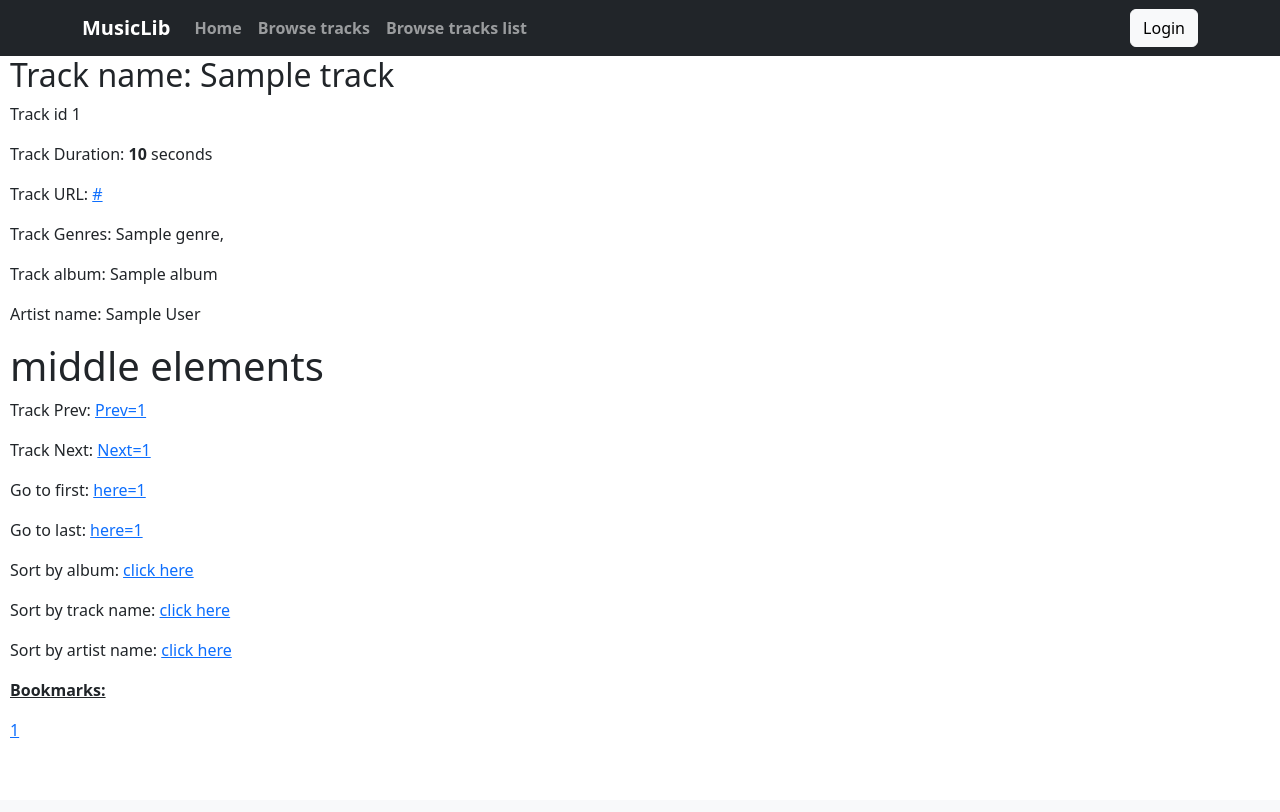
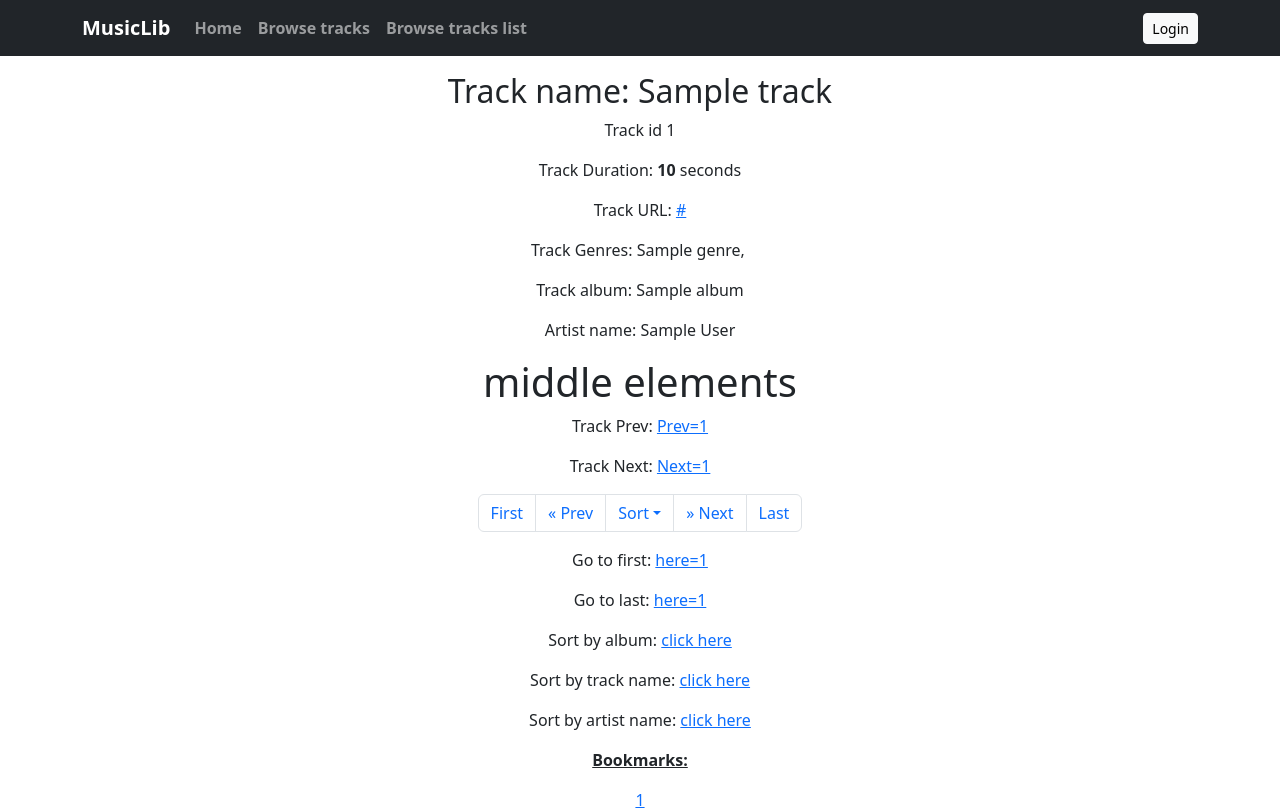
Before and after one commit to dampbacon/cs235_2022_assignment-fbee055, a Flask app: template music/templates/display_track.html in a window 1280 px wide. Before the commit the page ends 738 px from the top, so only its background shows below. Run offline with Flask 2, Linux system fonts and the light colour scheme; the template is opened without the code that fills it: most values are stand-ins (such as "Sample title", 1, 10 or a date in 2020); parts of the project's set-up code (start-up, migrations or seed data) failed here and were passed over; some libraries are stand-ins or nearby versions.

Commit message:
Implemented UI skeleton and UI tweaks

```diff
--- a/music/templates/display_track.html
+++ b/music/templates/display_track.html
@@ -2,7 +2,8 @@
 
 {% block content %}
 
-<div style="margin-left: 10px">
+<div style="margin-top: 1em; text-align: center;">
+
     <h2>Track name: {{ track.title }}</h2>
     <p>Track id {{ track.track_id }}</p>
     <p>Track Duration: <b>{{ track.track_duration }}</b> seconds</p>
@@ -21,27 +22,57 @@
     {% if track.album.title!=None %}
     <p>Track album: {{ track.album.title }}</p>
     {% endif %}
+
     {% if track.artist!=None %}
     <p>Artist name: {{ track.artist.full_name }}</p>
     {% endif %}
+
     {% if track!=first and track!=last%}
     <h1>middle elements</h1>
-        <p>Track Prev: <a href="/track/{{ np_tuple[0].track_id }}{{ query_params }}">Prev={{ np_tuple[0].track_id }}</a> </p>
-        <p>Track Next: <a href="/track/{{ np_tuple[1].track_id }}{{ query_params }}">Next={{ np_tuple[1].track_id }}</a> </p>
+    <p>Track Prev: <a href="/track/{{ np_tuple[0].track_id }}{{ query_params }}">Prev={{ np_tuple[0].track_id }}</a></p>
+    <p>Track Next: <a href="/track/{{ np_tuple[1].track_id }}{{ query_params }}">Next={{ np_tuple[1].track_id }}</a></p>
 
     {% endif %}
+
+    <nav aria-label="Page navigation example" style="display: flex; justify-content: center;">
+        <ul class="pagination">
+            <li class="page-item">
+                <a class="page-link" href="#" aria-label="First">
+                    <span class="sr-only">First</span>
+                </a>
+            </li>
+            <li class="page-item">
+                <a class="page-link" href="#" aria-label="Previous">
+                    <span aria-hidden="true">&laquo;</span>
+                    <span class="sr-only">Prev</span>
+                </a>
+            </li>
+            <li class="page-item "><a class="page-link dropdown-toggle" href="#">Sort</a></a></li>
+            <li class="page-item">
+                <a class="page-link" href="#" aria-label="Next">
+                    <span aria-hidden="true">&raquo;</span>
+                    <span class="sr-only">Next</span>
+                </a>
+            </li>
+            <li class="page-item">
+                <a class="page-link" href="#" aria-label="Last">
+                    <span class="sr-only">Last</span>
+                </a>
+            </li>
+        </ul>
+    </nav>
 
 
     {% if track==first %}
     <h1>first element</h1>
-        <p>Track Prev: <a href="/track/{{ track.track_id }}{{ query_params }}">Prev={{ track.track_id }}</a> </p>
-        <p>Track Next: <a href="/track/{{ np_tuple[1].track_id }}{{ query_params }}">Next={{ np_tuple[1].track_id }}</a> </p>
+    <p>Track Prev: <a href="/track/{{ track.track_id }}{{ query_params }}">Prev={{ track.track_id }}</a></p>
+    <p>Track Next: <a href="/track/{{ np_tuple[1].track_id }}{{ query_params }}">Next={{ np_tuple[1].track_id }}</a></p>
     {% endif %}
 
     {% if track==last %}
     <h1>Last element</h1>
-        <p>Track Prev: <a href="/track/{{ np_tuple[0].track_id }}{{ query_params }}">Prev={{ np_tuple[0].track_id }}</a> </p>
-        <p>Track Next: <a href="/track/{{ track.track_id }}{{ query_params }}">Next={{ track.track_id }}</a> </p>
+    <p>Track Prev: <a href="/track/{{ np_tuple[0].track_id }}{{ query_params }}">Prev={{ np_tuple[0].track_id }}</a></p>
+    <p>Track Next: <a href="/track/{{ track.track_id }}{{ query_params }}">Next={{ track.track_id }}</a></p>
     {% endif %}
     <p>Go to first: <a href="/track/{{ first.track_id }}{{ query_params }}">here={{ first.track_id }}</a></p>
     <p>Go to last: <a href="/track/{{ last.track_id }}{{ query_params }}">here={{ last.track_id }}</a></p>
--- a/music/templates/home.html
+++ b/music/templates/home.html
@@ -42,7 +42,7 @@
 <!--        <form role="search">-->
 <!--          <input class="form-control" type="search" placeholder="Search" >-->
 <!--        </form>-->
-          <button type="button" class="btn btn-light">Login</button>
+          <button type="button" class="btn btn-sm btn-light">Login</button>
       </div>
     </div>
   </nav>
--- a/music/templates/home_splash.html
+++ b/music/templates/home_splash.html
@@ -6,11 +6,9 @@
     </div>
 
     <main role="main" class="inner cover">
-        <h1>MusicLib</h1>
+        <h1 class="text-success">MusicLib</h1>
         <h3>A free online music library</h3>
         <p class="lead">browse our collection of tracks today</p>
-        <p class="lead"></p>
-
         <p>
             <b class="text-success">{{ track_number }}</b> tracks, belonging to <b class="text-success">{{ genre_number
             }}</b> genres, by over
@@ -18,7 +16,7 @@
             and over <b class="text-success">{{ album_number }}</b> albums in our system
         </p>
         <p class="lead">
-            <a href="/track" class="btn btn-med btn-success">Browse Tracks <span class="badge bg-secondary">{{track_number}}</span></a>
+            <a href="/track" class="btn btn-med btn-success">Browse songs <span class="badge bg-secondary">{{track_number}}</span></a>
         </p>
     </main>
 
```
Also changed, not shown: music/templates/tracks_datatables_list.html (+8 -11 lines). Lines whose indentation alone changed are shown as unchanged.
